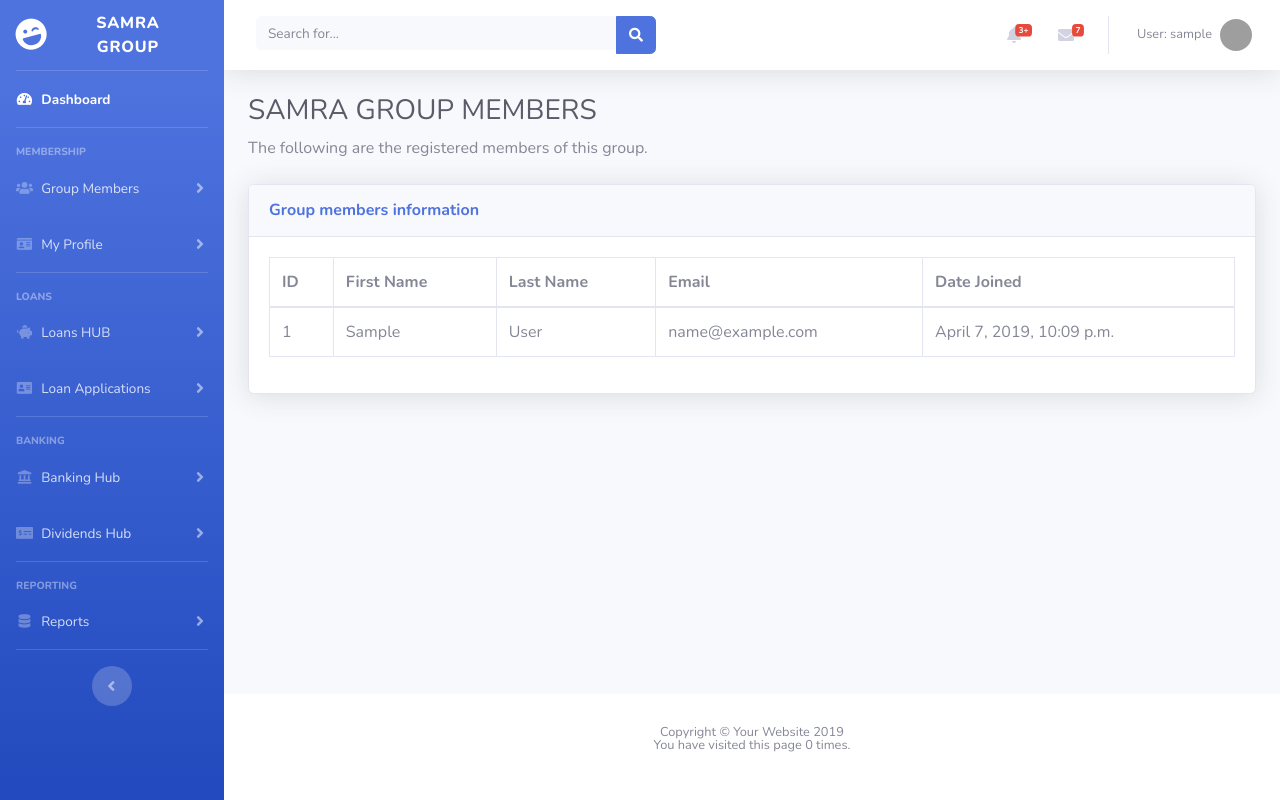
After one commit to Deklirk/Group-manager, a Django app: page /memberaccount/ in a window 1280 px wide. The commit adds this page. Run offline with Django 3.2, Linux system fonts and the light colour scheme; the visitor is signed in with stand-in values (Sample User, id 1); data comes from the database, SQL or seed files in the repository; some libraries are stand-ins or nearby versions; grey boxes are pictures that could not be loaded.

Commit message:
Members list has been created and working well. The Accounts balances on banking hub menu has been created but not working well.

```diff
--- a/memberaccount/models.py
+++ b/memberaccount/models.py
@@ -1,6 +1,7 @@
 from django.conf import settings
 from django.db import models
 from django.utils import timezone
+
 
 
 class Member_share(models.Model):
--- a/memberaccount/static/js/demo/chart-bar-demo.js
+++ b/memberaccount/static/js/demo/chart-bar-demo.js
@@ -32,13 +32,13 @@ var ctx = document.getElementById("myBarChart");
 var myBarChart = new Chart(ctx, {
   type: 'bar',
   data: {
-    labels: ["January", "February", "March", "April", "May", "June"],
+    labels: ["Jan", "Feb", "Mar", "Apr", "May", "Jun", "Jul", "Aug", "Sep", "Oct", "Nov", "Dec"],
     datasets: [{
       label: "Revenue",
       backgroundColor: "#4e73df",
       hoverBackgroundColor: "#2e59d9",
       borderColor: "#4e73df",
-      data: [4215, 5312, 6251, 7841, 9821, 14984],
+      data: [4215, 5312, 6251, 7841, 9821, 14984, 5312, 6251, 7841, 9821, 14984, 4215],
     }],
   },
   options: {
@@ -61,7 +61,7 @@ var myBarChart = new Chart(ctx, {
           drawBorder: false
         },
         ticks: {
-          maxTicksLimit: 6
+          maxTicksLimit: 12
         },
         maxBarThickness: 25,
       }],
@@ -73,7 +73,7 @@ var myBarChart = new Chart(ctx, {
           padding: 10,
           // Include a dollar sign in the ticks
           callback: function(value, index, values) {
-            return '$' + number_format(value);
+            return 'Kes' + number_format(value);
           }
         },
         gridLines: {
@@ -103,7 +103,7 @@ var myBarChart = new Chart(ctx, {
       callbacks: {
         label: function(tooltipItem, chart) {
           var datasetLabel = chart.datasets[tooltipItem.datasetIndex].label || '';
-          return datasetLabel + ': $' + number_format(tooltipItem.yLabel);
+          return datasetLabel + ': Kes' + number_format(tooltipItem.yLabel);
         }
       }
     },
--- a/memberaccount/templates/memberaccount/generic_base.html
+++ b/memberaccount/templates/memberaccount/generic_base.html
@@ -37,7 +37,7 @@
 
             <!-- Nav Item - Dashboard -->
             <li class="nav-item active">
-                <a class="nav-link" href="index.html">
+                <a class="nav-link" href="{% url 'dashboard' %}">
                     <i class="fas fa-fw fa-tachometer-alt"></i>
                     <span>Dashboard</span>
                 </a>
@@ -57,7 +57,7 @@
                 </a>
                 <div id="collapseMembership" class="collapse" aria-labelledby="headingMembership" data-parent="#accordionSidebar">
                     <div class="bg-white py-2 collapse-inner rounded">
-                        <a class="collapse-item" href="cards.html">Group Members</a>
+                        <a class="collapse-item" href="{% url 'members_list' %}">Group Members</a>
                         <a class="collapse-item" href="cards.html">Leadership</a>
                         <a class="collapse-item" href="cards.html">Active Members</a>
                         <a class="collapse-item" href="cards.html">Domant Members</a>
@@ -130,7 +130,7 @@
                 </a>
                 <div id="collapseBanking" class="collapse" aria-labelledby="headingBanking" data-parent="#accordionSidebar">
                     <div class="bg-white py-2 collapse-inner rounded">
-                        <a class="collapse-item" href="#">Accounts Balances</a>
+                        <a class="collapse-item" href="{% url 'accounts_balances' %}">Accounts Balances</a>
                         <a class="collapse-item" href="#">Funds Transfers</a>
                         <a class="collapse-item" href="#">Accounts Opening</a>
                         <a class="collapse-item" href="#">Accounts Statements</a>
@@ -350,9 +350,10 @@
             <div class="topbar-divider d-none d-sm-block"></div>
 
             <!-- Nav Item - User Information -->
+            {% if user.is_authenticated %}
             <li class="nav-item dropdown no-arrow">
                 <a class="nav-link dropdown-toggle" href="#" id="userDropdown" role="button" data-toggle="dropdown" aria-haspopup="true" aria-expanded="false">
-                <span class="mr-2 d-none d-lg-inline text-gray-600 small">Valerie Luna</span>
+                    <span class="mr-2 d-none d-lg-inline text-gray-600 small">User: {{ user.get_username }}</span>
                     <img class="img-profile rounded-circle" src="https://source.unsplash.com/QAB-WJcbgJk/60x60">
                 </a>
                 <!-- Dropdown - User Information -->
@@ -376,6 +377,7 @@
                     </a>
                 </div>
             </li>
+            {% endif %}
 
           </ul>
 
@@ -397,6 +399,7 @@
         <div class="container my-auto">
           <div class="copyright text-center my-auto">
             <span>Copyright &copy; Your Website 2019</span>
+            <p>You have visited this page {{ num_visits }}{% if num_visits == 1 %} time{% else %} times{% endif %}.</p>
           </div>
         </div>
       </footer>
@@ -423,10 +426,10 @@
             <span aria-hidden="true">×</span>
           </button>
         </div>
-        <div class="modal-body">Select "Logout" below if you are ready to end your current session.</div>
+        <div class="modal-body">Are you sure you want to logout</div>
         <div class="modal-footer">
           <button class="btn btn-secondary" type="button" data-dismiss="modal">Cancel</button>
-          <a class="btn btn-primary" href="login.html">Logout</a>
+          <a class="btn btn-primary" href="{% url 'login'%}?next={{request.path}}">Yes, logout</a>
         </div>
       </div>
     </div>
--- a/memberaccount/templates/memberaccount/member_dashboard.html
+++ b/memberaccount/templates/memberaccount/member_dashboard.html
@@ -71,7 +71,7 @@
                 <div class="row no-gutters align-items-center">
                     <div class="col mr-2">
                         <div class="text-xs font-weight-bold text-warning text-uppercase mb-1">Total members</div>
-                        <div class="h5 mb-0 font-weight-bold text-gray-800">18</div>
+                        <div class="h5 mb-0 font-weight-bold text-gray-800">{{ group_members }}</div>
                     </div>
                     <div class="col-auto"><i class="fas fa-comments fa-2x text-gray-300"></i></div>
                 </div>
--- /dev/null
+++ b/memberaccount/templates/memberaccount/members_list.html
@@ -0,0 +1,40 @@
+{% extends 'memberaccount/generic_base.html' %}
+{% block content %}
+	<!-- Page Heading -->
+	<h1 class="h3 mb-2 text-gray-800">SAMRA GROUP MEMBERS</h1>
+	<p class="mb-4">The following are the registered members of this group.</p>
+
+	<!-- DataTales Example -->
+	<div class="card shadow mb-4">
+		<div class="card-header py-3">
+			<h6 class="m-0 font-weight-bold text-primary">Group members information</h6>
+		</div>
+		<div class="card-body">
+			<div class="table-responsive">
+				<table class="table table-bordered" id="dataTable" width="100%" cellspacing="0">
+					<thead>
+						<tr>
+							<th>ID</th>
+							<th>First Name</th>
+							<th>Last Name</th>
+							<th>Email</th>
+							<th>Date Joined</th>
+						</tr>
+					</thead>
+					<tbody>
+						{% for member in group_members %}
+							<tr>
+								<td>{{ member.id }}</td>
+								<td>{{ member.first_name }}</td>
+								<td>{{ member.last_name }}</td>
+								<td>{{ member.email }}</td>
+								<td>{{ member.date_joined }}</td>
+							</tr>
+						{% endfor %}
+					</tbody>
+				</table>
+			</div>
+		</div>
+	</div>
+	<!-- /.container-fluid -->
+{% endblock %}
--- a/memberaccount/urls.py
+++ b/memberaccount/urls.py
@@ -3,4 +3,6 @@ from . import views
 
 urlpatterns = [
     path('', views.dashboard, name='dashboard'),
+    path('memberaccount/', views.members_list, name='members_list'),
+    path('memberaccount/', views.accounts_balances, name='accounts_balances'),
 ]
--- a/memberaccount/views.py
+++ b/memberaccount/views.py
@@ -1,9 +1,52 @@
 from django.shortcuts import render
 from django.utils import timezone
 from .models import Member_share
+from django.contrib.auth.models import User
+from django.contrib.auth.decorators import login_required
 
-#@login_required
+@login_required
+def dashboard(request):
+	members_shares = Member_share.objects.filter(date_posted__lte=timezone.now()).order_by('date_posted')
+	group_members = User.objects.all().count()
 
-def dashboard(request):
-	members = Member_share.objects.filter(date_posted__lte=timezone.now()).order_by('date_posted')
-	return render(request, 'memberaccount/member_dashboard.html', {'members':members})
+	# Number of visits to this view, as counted in the session variable.
+	num_visits = request.session.get('num_visits', 0)
+	request.session['num_visits'] = num_visits + 1
+
+	context = {
+		'members_shares':members_shares,
+        'group_members': group_members,
+        'num_visits': num_visits,
+    }
+
+	return render(request, 'memberaccount/member_dashboard.html', context = context)
+
+@login_required
+def members_list(request):
+	group_members = User.objects.filter(date_joined__lte=timezone.now()).order_by('date_joined')
+
+	# Number of visits to this view, as counted in the session variable.
+	num_visits = request.session.get('num_visits', 0)
+	request.session['num_visits'] = num_visits + 1
+
+	context = {
+        'group_members': group_members,
+        'num_visits': num_visits,
+    }
+
+	return render(request, 'memberaccount/members_list.html', context = context)
+
+@login_required
+def accounts_balances(request):
+	members_shares = Member_share.objects.filter(date_posted__lte=timezone.now()).order_by('date_posted')
+
+	# Number of visits to this view, as counted in the session variable.
+	num_visits = request.session.get('num_visits', 0)
+	request.session['num_visits'] = num_visits + 1
+
+	context = {
+        'group_members': group_members,
+        'num_visits': num_visits,
+    }
+
+	return render(request, 'memberaccount/accounts_balances.html', context = context)
--- a/passwords.txt
+++ b/passwords.txt
@@ -5,3 +5,5 @@ Username		:	Password
 ========================
 administrator	:	Ann111990@
 Treasure		:	Ann111990@
+davidmamai2019	:	Tanzania2019
+rashidimamai2019:	akilet2019
```
Also changed, not shown: memberaccount/templates/memberaccount/accounts_balances.html (added, +40 -0 lines). Lines whose indentation alone changed are shown as unchanged.
